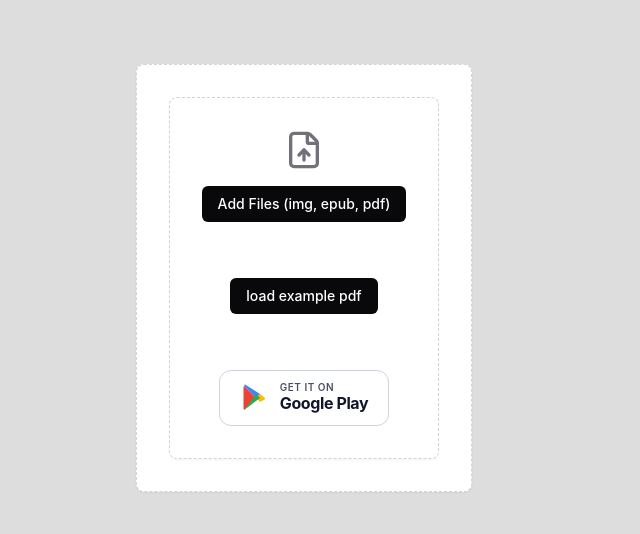
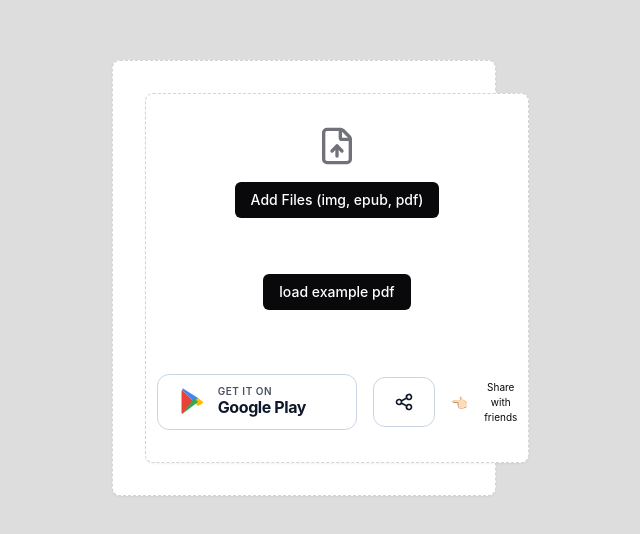
Before and after one commit to albertincx/practice-book-app, a React (Vite) app: page / in a window 1280 px wide. Shown: the part 122-656 px from the top of the page, without its empty margins (336-976 px from the left). Built offline with nearby package versions, Linux system fonts and the light colour scheme.

Commit message:
share btn

```diff
--- a/src/App.tsx
+++ b/src/App.tsx
@@ -410,9 +410,9 @@ function App() {
                 if (parsed.texts && Array.isArray(parsed.texts)) {
                     setTexts(parsed.texts);
                 }
-                setShowToast('Изменения успешно загружены!');
+                setShowToast('Changes loaded!');
             } catch (err) {
-                setError('Ошибка при чтении файла изменений.');
+                setError('Error in changes file.');
             }
         };
         reader.readAsText(file);
@@ -1624,7 +1624,7 @@ function App() {
             <a href="https://play.google.com/store/apps/details?id=dev.safiullin.practicebookapp"
                target="_blank"
                rel="noopener noreferrer"
-               className="inline-flex items-center gap-3 px-5 py-2.5 rounded-xl border transition-all duration-200
+               className="min-w-[200px] inline-flex items-center gap-3 px-5 py-2.5 rounded-xl border transition-all duration-200
           bg-white text-slate-900 border-slate-300 hover:bg-slate-50 hover:shadow-md
           dark:bg-slate-950 dark:text-white dark:border-slate-800 dark:hover:bg-slate-900">
                 <svg className="w-7 h-7 flex-shrink-0" viewBox="0 0 24 24">
@@ -1647,6 +1647,31 @@ function App() {
             </a>
         )
     }
+    const handleShare = (e: any) => {
+        e.preventDefault();
+        navigator.clipboard.writeText("https://play.google.com/store/apps/details?id=dev.safiullin.practicebookapp");
+        setShowToast('Copied!');
+    };
+
+    const renderShareBtn = () => {
+        return (
+            <div className="flex items-center gap-4 mt-2">
+                {renderGpBtn()}
+                <button
+                    onClick={handleShare}
+                    className="w-[30px]_ inline-flex items-center gap-2 px-5 py-3.5 rounded-xl border transition-all duration-200
+                bg-white text-slate-900 border-slate-300 hover:bg-slate-50 hover:shadow-md
+                dark:bg-slate-950 dark:text-white dark:border-slate-800 dark:hover:bg-slate-900 font-semibold text-base">
+                    <svg className="w-5 h-5" fill="none" stroke="currentColor" viewBox="0 0 24 24">
+                        <path strokeLinecap="round" strokeLinejoin="round" strokeWidth="2"
+                              d="M8.684 13.342C8.886 12.938 9 12.482 9 12c0-.482-.114-.938-.316-1.342m0 2.684a3 3 0 110-2.684m0 2.684l6.632 3.316m-6.632-6l6.632-3.316m0 0a3 3 0 105.367-2.684 3 3 0 00-5.367 2.684zm0 9.316a3 3 0 105.368 2.684 3 3 0 00-5.368-2.684z"/>
+                    </svg>
+                </button>
+                <div className={'text-[14px]'}>👈🏻</div>
+                <div className={'text-[10px]'}>Share with friends</div>
+            </div>
+        );
+    };
 
     return (
         <div
@@ -1718,7 +1743,7 @@ function App() {
                                 t={t}
                                 loadBooks={loadBooks}
                                 loadPdfFromUrl={loadPdfFromUrl}
-                                renderGpBtn={renderGpBtn}
+                                renderGpBtn={renderShareBtn}
                             />
                         </div>
                     ) : (
@@ -1889,16 +1914,7 @@ function App() {
                                     <X className="h-4 w-4"/>
                                 </button>
                             </div>
-                            {/* @ts-ignore */}
-                            <p
-                                className="text-sm font-semibold tabular-nums text-zinc-950 dark:text-zinc-100">
-                                Last
-                                {/* @ts-ignore */}
-                                update: {__APP_VERSION__}, {localDataSize === null ? '...' : formatBytes(localDataSize)}
-                                {/* @ts-ignore */}
-                                mode = {__MODE__}
-                            </p>
-                            {renderGpBtn()}
+                            {renderShareBtn()}
                             <div className="mt-4 overflow-y-auto flex-1 pr-1 space-y-3">
                                 <ThemeButtons
                                     options={[
@@ -1912,8 +1928,8 @@ function App() {
                                 />
                                 <ThemeButtons
                                     options={[
-                                        {value: 'en', label: 'English', icon: Monitor},
-                                        {value: 'ru', label: 'Russian', icon: Monitor},
+                                        {value: 'en', label: 'En', icon: Monitor},
+                                        {value: 'ru', label: 'Ru', icon: Monitor},
                                         {value: 'th', label: 'Thai', icon: Monitor},
                                         {value: 'zh', label: 'Chinese', icon: Monitor},
                                     ]}
@@ -2123,6 +2139,15 @@ function App() {
                                         <span>{t.donateBtn}</span>
                                     </a>
                                 </div>
+                                {/* @ts-ignore */}
+                                <p
+                                    className="text-sm font-semibold tabular-nums text-zinc-950 dark:text-zinc-100 mb-2">
+                                    Last
+                                    {/* @ts-ignore */}
+                                    update: {__APP_VERSION__}, {localDataSize === null ? '...' : formatBytes(localDataSize)}
+                                    {/* @ts-ignore */}<br/>
+                                    {/*mode = {__MODE__}*/}
+                                </p>
                             </div>
                         </section>
                     </div>
--- a/src/components/ThemeButtons.tsx
+++ b/src/components/ThemeButtons.tsx
@@ -15,12 +15,6 @@ export const ThemeButtons: React.FC<ThemeButtonsProps> = ({
                                                               resolvedTheme,
                                                               label = 'Theme'
                                                           }) => {
-    // const options = [
-    //     { value: 'system', label: 'Auto', icon: Monitor },
-    //     { value: 'light', label: 'Light', icon: Sun },
-    //     { value: 'dark', label: 'Dark', icon: Moon },
-    // ];
-
     const isDark = resolvedTheme === 'dark';
 
     return (
@@ -37,7 +31,7 @@ export const ThemeButtons: React.FC<ThemeButtonsProps> = ({
                             key={value}
                             type="button"
                             onClick={() => setTheme(value)}
-                            className={`flex items-center justify-center gap-1.5 h-8 px-2 rounded text-xs font-bold transition-all cursor-pointer ${
+                            className={`flex items-center justify-center gap-1 h-8 px-1 rounded text-xs font-bold transition-all cursor-pointer ${
                                 isActive
                                     ? isDark
                                         ? 'bg-zinc-700 text-zinc-100 shadow-sm'
@@ -47,7 +41,7 @@ export const ThemeButtons: React.FC<ThemeButtonsProps> = ({
                                         : 'text-zinc-600 hover:text-zinc-900 hover:bg-zinc-200/50'
                             }`}
                         >
-                            {Icon && <Icon className="w-3.5 h-3.5 flex-none"/>}
+                            {Icon && <Icon className="w-3 h-3.5 flex-none"/>}
                             <span>{label}</span>
                         </button>
                     );
```
